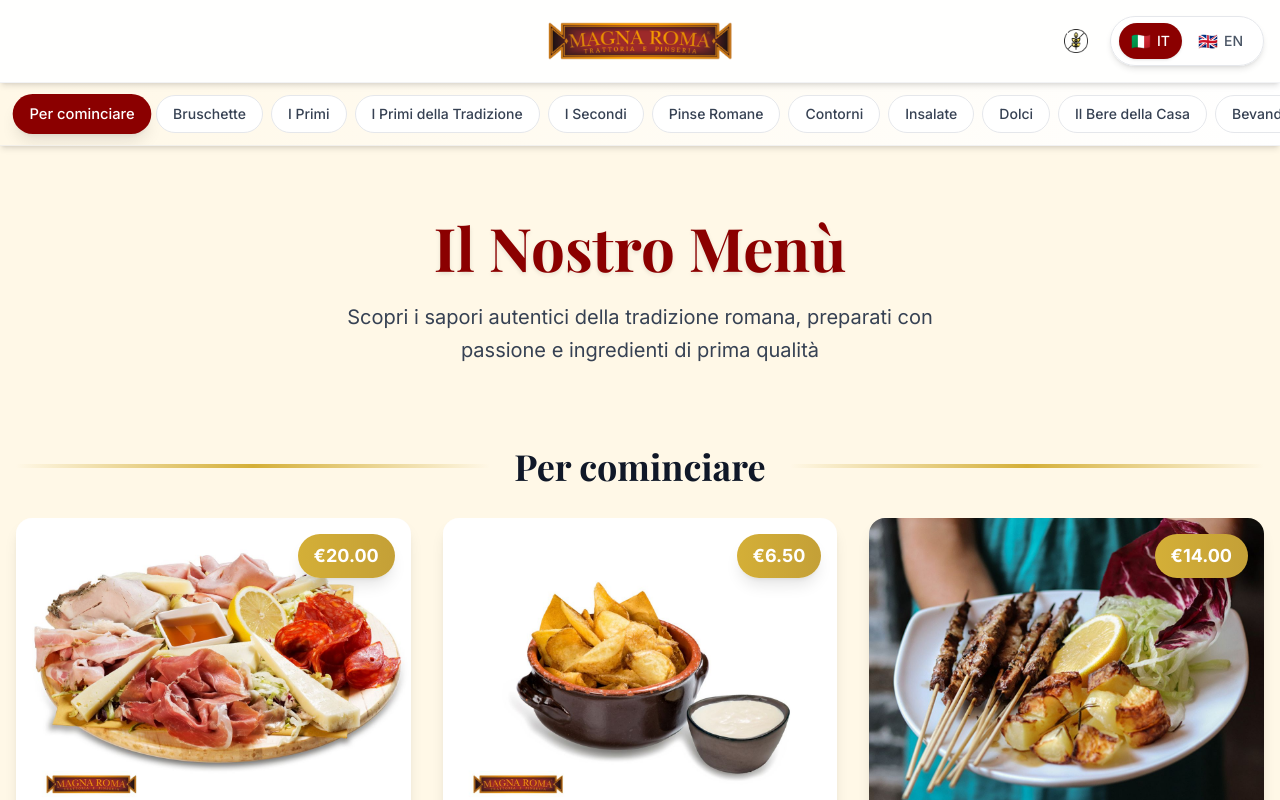
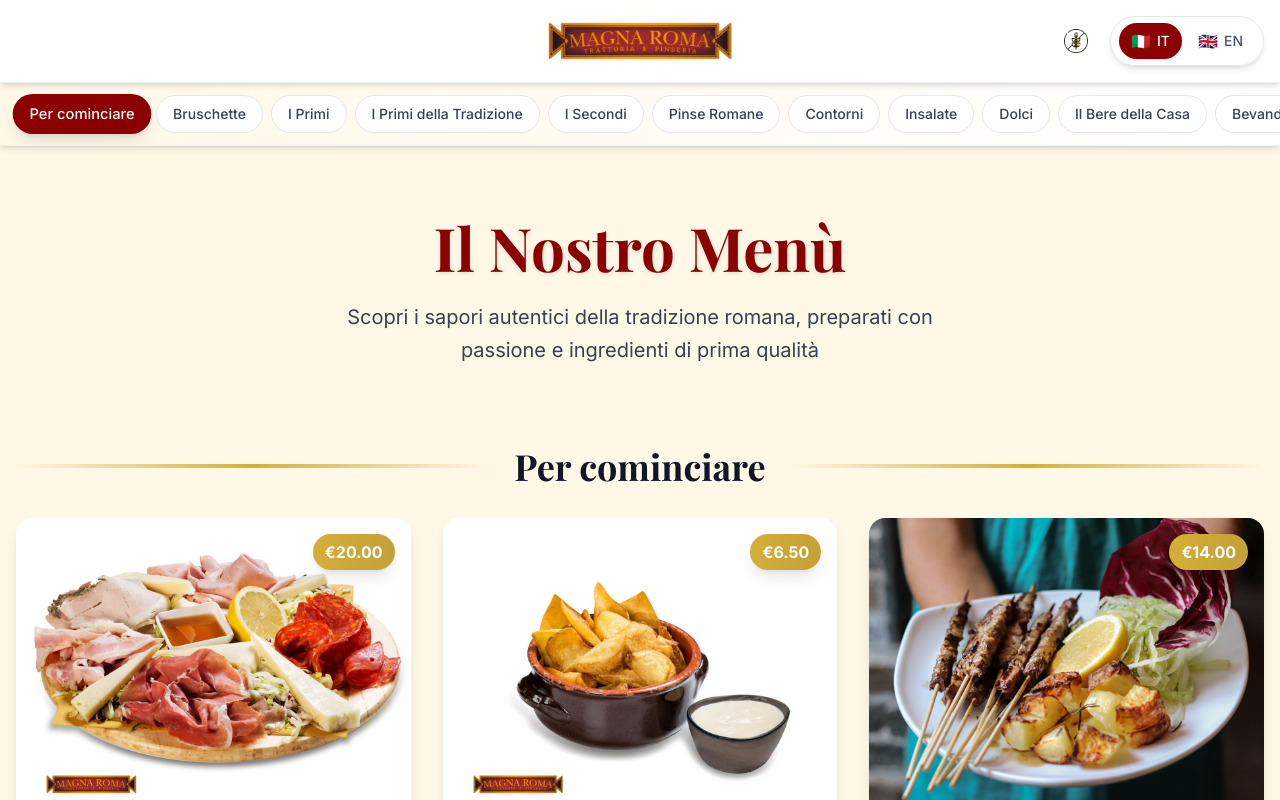
Before and after one commit to gofooditalia/magnaroma-table-menu, a Next.js app: page / in a window 1280 px wide. Shown: the top 800 px of the page. Built offline with nearby package versions, Linux system fonts and the light colour scheme; a web font is replaced by a local one.

Commit message:
feat: ridotte dimensioni badge prezzo per migliore proporzione
- Font ridotto da text-lg a text-base (18px → 16px)
- Padding ridotto da px-4 py-2 a px-3 py-1.5
- Badge più discreto e proporzionato
- Mantiene leggibilità e design coerente

```diff
--- a/src/components/DishCard.tsx
+++ b/src/components/DishCard.tsx
@@ -73,8 +73,8 @@ export default function DishCard({ dish }: DishCardProps) {
           }}
         />
         {/* Price badge */}
-        <div className="absolute top-4 right-4 bg-gradient-to-r from-[#D4AF37] to-[#C4A037] text-white px-4 py-2 rounded-full shadow-lg backdrop-blur-sm">
-          <span className="font-bold text-lg">€{dish.price}</span>
+        <div className="absolute top-4 right-4 bg-gradient-to-r from-[#D4AF37] to-[#C4A037] text-white px-3 py-1.5 rounded-full shadow-lg backdrop-blur-sm">
+          <span className="font-bold text-base">€{dish.price}</span>
         </div>
 
         {/* Badge glutine quando filtro attivo */}
```
